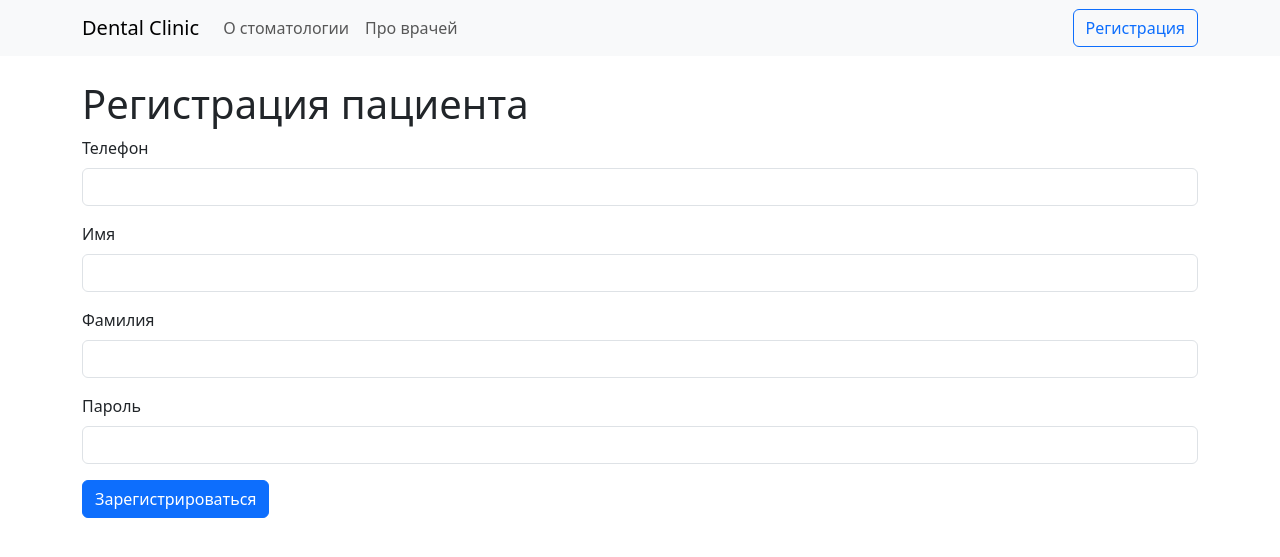
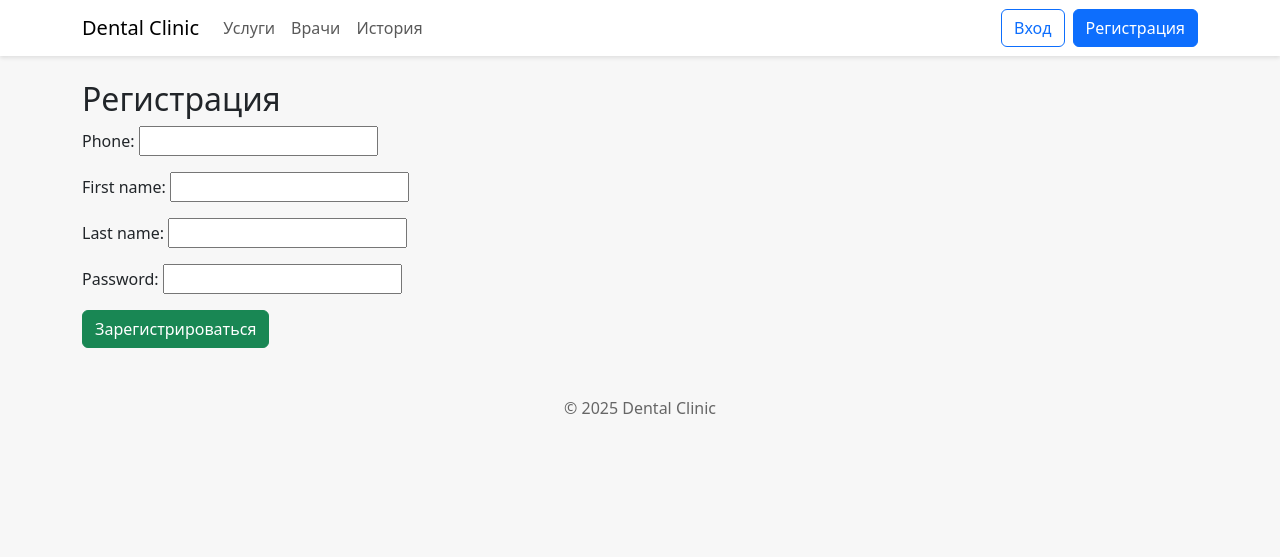
Before and after one commit to Temirlan2604/Demeu, a Django app: page /register/ in a window 1280 px wide. Shown: the top 557 px of the page. Run offline with Django 5.2, Linux system fonts and the light colour scheme.

Commit message:
доработка сайта(все еще макет)

```diff
--- /dev/null
+++ b/web_project/clinic/forms.py
@@ -0,0 +1,39 @@
+from django import forms
+from django.contrib.auth import authenticate
+from .models import Appointment, Review, CustomUser, Patient
+
+class RegistrationForm(forms.ModelForm):
+    password = forms.CharField(widget=forms.PasswordInput)
+    class Meta:
+        model = CustomUser
+        fields = ['phone','first_name','last_name','password']
+
+    def save(self, commit=True):
+        user = super().save(commit=False)
+        user.set_password(self.cleaned_data['password'])
+        if commit: user.save()
+        Patient.objects.create(user=user)
+        return user
+
+class LoginForm(forms.Form):
+    phone = forms.CharField()
+    password = forms.CharField(widget=forms.PasswordInput)
+    def clean(self):
+        data = super().clean()
+        user = authenticate(phone=data.get('phone'), password=data.get('password'))
+        if not user:
+            raise forms.ValidationError('Неверные данные')
+        data['user'] = user
+        return data
+
+class AppointmentForm(forms.ModelForm):
+    class Meta:
+        model = Appointment
+        fields = ['doctor','service','date_time']
+        widgets = {'date_time': forms.DateTimeInput(attrs={'type':'datetime-local'})}
+
+class ReviewForm(forms.ModelForm):
+    class Meta:
+        model = Review
+        fields = ['appointment','rating','comment']
+        widgets = {'appointment': forms.HiddenInput}
--- a/web_project/clinic/models.py
+++ b/web_project/clinic/models.py
@@ -88,3 +88,19 @@ class Appointment(models.Model):
     class Meta:
         verbose_name = "Запись"
         verbose_name_plural = "Записи"
+
+class Review(models.Model):
+    appointment = models.OneToOneField(Appointment, on_delete=models.CASCADE)
+    rating = models.IntegerField(
+        choices=[(i, str(i)) for i in range(1, 6)],
+        verbose_name="Оценка"
+    )
+    comment = models.TextField(blank=True, verbose_name="Комментарий")
+    created = models.DateTimeField(auto_now_add=True, verbose_name="Дата отзыва")
+
+    def __str__(self):
+        return f"Отзыв к {self.appointment} — {self.rating}"
+
+    class Meta:
+        verbose_name = "Отзыв"
+        verbose_name_plural = "Отзывы"
--- /dev/null
+++ b/web_project/clinic/static/clinic/css/custom.css
@@ -0,0 +1,4 @@
+body { background: #f7f7f7; }
+.navbar { box-shadow: 0 2px 4px rgba(0,0,0,0.1); }
+.card { margin-bottom: 1rem; }
+footer { text-align: center; padding: 1rem 0; margin-top: 2rem; color: #666; }
--- a/web_project/clinic/templates/clinic/base.html
+++ b/web_project/clinic/templates/clinic/base.html
@@ -1,30 +1,33 @@
+{% load static %}
 <!DOCTYPE html>
 <html lang="ru">
-<head>
-    <meta charset="UTF-8">
-    <meta name="viewport" content="width=device-width, initial-scale=1">
-    <title>Dental Clinic</title>
+<head><meta charset="UTF-8"><meta name="viewport" content="width=device-width,initial-scale=1">
 <link href="https://cdn.jsdelivr.net/npm/bootstrap@5.3.3/dist/css/bootstrap.min.css" rel="stylesheet">
-</head>
+<link href="{% static 'clinic/css/custom.css' %}" rel="stylesheet">
+<title>Dental Clinic</title></head>
 <body>
-<nav class="navbar navbar-expand-lg navbar-light bg-light">
+<nav class="navbar navbar-expand-lg navbar-light bg-white">
 <div class="container">
-    <a class="navbar-brand" href="{% url 'info_ui' %}">Dental Clinic</a>
-    <button class="navbar-toggler" type="button" data-bs-toggle="collapse" data-bs-target="#navbarNav">
-      <span class="navbar-toggler-icon"></span>
-    </button>
-    <div class="collapse navbar-collapse" id="navbarNav">
+<a class="navbar-brand" href="{% url 'service_list' %}">Dental Clinic</a>
+<button class="navbar-toggler" data-bs-toggle="collapse" data-bs-target="#nav"><span class="navbar-toggler-icon"></span></button>
+<div class="collapse navbar-collapse" id="nav">
 <ul class="navbar-nav me-auto">
-        <li class="nav-item"><a class="nav-link" href="{% url 'info_ui' %}">О стоматологии</a></li>
-        <li class="nav-item"><a class="nav-link" href="{% url 'doctors_ui' %}">Про врачей</a></li>
+<li class="nav-item"><a class="nav-link" href="{% url 'service_list' %}">Услуги</a></li>
+<li class="nav-item"><a class="nav-link" href="{% url 'doctor_list' %}">Врачи</a></li>
+<li class="nav-item"><a class="nav-link" href="{% url 'history' %}">История</a></li>
 </ul>
-      <a class="btn btn-outline-primary" href="{% url 'register_ui' %}">Регистрация</a>
+<div class="d-flex">
+{% if user.is_authenticated %}
+<a href="{% url 'logout' %}" class="btn btn-outline-secondary">Выход</a>
+{% else %}
+<a href="{% url 'login' %}" class="btn btn-outline-primary me-2">Вход</a>
+<a href="{% url 'register' %}" class="btn btn-primary">Регистрация</a>
+{% endif %}
+</div>
 </div>
 </div>
 </nav>
-<div class="container mt-4">
-    {% block content %}{% endblock %}
-</div>
+<div class="container mt-4">{% block content %}{% endblock %}</div>
+<footer>© 2025 Dental Clinic</footer>
 <script src="https://cdn.jsdelivr.net/npm/bootstrap@5.3.3/dist/js/bootstrap.bundle.min.js"></script>
-</body>
-</html>
+</body></html>
--- a/web_project/clinic/templates/clinic/info.html
+++ /dev/null
@@ -1,5 +0,0 @@
-{% extends "clinic/base.html" %}
-{% block content %}
-<h1>О стоматологической клинике</h1>
-<p>Здесь вы можете узнать об услугах, команде врачей и записаться на приём онлайн.</p>
-{% endblock %}
--- /dev/null
+++ b/web_project/clinic/templates/clinic/login.html
@@ -0,0 +1,5 @@
+{% extends 'clinic/base.html' %}
+{% block content %}
+<h2>Вход</h2>
+<form method="post">{% csrf_token %}{{ form.as_p }}<button class="btn btn-primary">Войти</button></form>
+{% endblock %}
--- a/web_project/clinic/templates/clinic/register.html
+++ b/web_project/clinic/templates/clinic/register.html
@@ -1,50 +1,5 @@
-{% extends "clinic/base.html" %}
+{% extends 'clinic/base.html' %}
 {% block content %}
-<h1>Регистрация пациента</h1>
-<form id="register-form">
-  <div class="mb-3">
-    <label for="phone" class="form-label">Телефон</label>
-    <input type="text" id="phone" class="form-control" required>
-  </div>
-  <div class="mb-3">
-    <label for="first-name" class="form-label">Имя</label>
-    <input type="text" id="first-name" class="form-control" required>
-  </div>
-  <div class="mb-3">
-    <label for="last-name" class="form-label">Фамилия</label>
-    <input type="text" id="last-name" class="form-control" required>
-  </div>
-  <div class="mb-3">
-    <label for="password" class="form-label">Пароль</label>
-    <input type="password" id="password" class="form-control" required>
-  </div>
-  <button type="submit" class="btn btn-primary">Зарегистрироваться</button>
-</form>
-<div id="message" class="mt-3"></div>
-
-<script>
-const form = document.getElementById('register-form');
-form.addEventListener('submit', async e => {
-  e.preventDefault();
-  const data = {
-    phone: document.getElementById('phone').value,
-    first_name: document.getElementById('first-name').value,
-    last_name: document.getElementById('last-name').value,
-    password: document.getElementById('password').value,
-  };
-  const res = await fetch('/api/register/', {
-    method: 'POST',
-    headers: {'Content-Type': 'application/json'},
-    body: JSON.stringify(data)
-  });
-  const msg = document.getElementById('message');
-  if (res.ok) {
-    msg.innerHTML = '<div class="alert alert-success">Регистрация успешна</div>';
-    form.reset();
-  } else {
-    const err = await res.json();
-    msg.innerHTML = `<div class="alert alert-danger">${JSON.stringify(err)}</div>`;
-  }
-});
-</script>
+<h2>Регистрация</h2>
+<form method="post">{% csrf_token %}{{ form.as_p }}<button class="btn btn-success">Зарегистрироваться</button></form>
 {% endblock %}
--- /dev/null
+++ b/web_project/clinic/templates/clinic/review_form.html
@@ -0,0 +1,5 @@
+{% extends 'clinic/base.html' %}
+{% block content %}
+<h2>Отзыв по приёму {{ appt.date_time }}</h2>
+<form method="post">{% csrf_token %}{{ form.as_p }}<button class="btn btn-primary">Сохранить</button></form>
+{% endblock %}
--- a/web_project/clinic/views_ui.py
+++ b/web_project/clinic/views_ui.py
@@ -1,15 +1,78 @@
-from django.shortcuts import render
-from .models import Doctor
+from django.shortcuts import render, redirect
+from django.contrib.auth import login, logout
+from django.contrib.auth.decorators import login_required
+from .forms import RegistrationForm, LoginForm, AppointmentForm, ReviewForm
+from .models import Service, Doctor, Appointment, Review
 
-# Страница "О стоматологии"
-def info_view(request):
-    return render(request, 'clinic/info.html')
+# Общее контекстное меню
+def navbar_context(request):
+    return {'user': request.user}
 
-# Страница "Про врачей"
-def doctors_view(request):
+# Регистрация
+
+def register(request):
+    form = RegistrationForm(request.POST or None)
+    if request.method=='POST' and form.is_valid():
+        user = form.save()
+        login(request, user)
+        return redirect('service_list')
+    return render(request,'clinic/register.html',{'form':form})
+
+# Логин
+
+def user_login(request):
+    form = LoginForm(request.POST or None)
+    if request.method=='POST' and form.is_valid():
+        login(request, form.cleaned_data['user'])
+        return redirect('service_list')
+    return render(request,'clinic/login.html',{'form':form})
+
+# Logout
+
+def user_logout(request):
+    logout(request)
+    return redirect('login')
+
+# Список услуг
+@login_required
+def service_list(request):
+    services = Service.objects.all()
+    return render(request,'clinic/service_list.html',{'services':services})
+
+# Список врачей
+@login_required
+def doctor_list(request):
     doctors = Doctor.objects.select_related('user').all()
-    return render(request, 'clinic/doctors.html', {'doctors': doctors})
+    return render(request,'clinic/doctor_list.html',{'doctors':doctors})
 
-# Страница регистрации (шаблон с fetch)
-def register_view(request):
-    return render(request, 'clinic/register.html')
+# Расписание врача
+@login_required
+def doctor_schedule(request, pk):
+    doctor = Doctor.objects.get(pk=pk)
+    appointments = Appointment.objects.filter(doctor=doctor)
+    form = AppointmentForm(initial={'doctor':doctor})
+    if request.method=='POST':
+        form = AppointmentForm(request.POST)
+        if form.is_valid():
+            appt = form.save(commit=False)
+            appt.patient = request.user.patient
+            appt.save()
+            return redirect('history')
+    return render(request,'clinic/doctor_schedule.html',{ 'doctor':doctor,'appointments':appointments,'form':form })
+
+# История приёмов
+@login_required
+def history(request):
+    appts = Appointment.objects.filter(patient=request.user.patient)
+    return render(request,'clinic/history.html',{'appointments':appts})
+
+# Оставить отзыв
+@login_required
+def leave_review(request, pk):
+    appt = Appointment.objects.get(pk=pk, patient=request.user.patient)
+    review, created = Review.objects.get_or_create(appointment=appt)
+    form = ReviewForm(request.POST or None, instance=review)
+    if request.method=='POST' and form.is_valid():
+        form.save()
+        return redirect('history')
+    return render(request,'clinic/review_form.html',{'form':form,'appt':appt})
--- a/web_project/web_project/settings.py
+++ b/web_project/web_project/settings.py
@@ -129,3 +129,6 @@ STATIC_URL = "/static/"
 DEFAULT_AUTO_FIELD = "django.db.models.BigAutoField"
 
 AUTH_USER_MODEL = "clinic.CustomUser"
+
+LOGIN_URL = 'login'        # имя URL из urls_ui.py
+LOGIN_REDIRECT_URL = '/'   # куда идти после успешного входа
```
Also changed, not shown: web_project/clinic/templates/clinic/doctor_list.html (added, +13 -0 lines), web_project/clinic/templates/clinic/doctor_schedule.html (added, +8 -0 lines), web_project/clinic/templates/clinic/doctors.html (deleted, +0 -18 lines), web_project/clinic/templates/clinic/history.html (added, +10 -0 lines), web_project/clinic/templates/clinic/service_list.html (added, +11 -0 lines), web_project/clinic/urls_ui.py (+13 -5 lines), web_project/clinic/migrations/0002_alter_appointment_options_alter_customuser_options_and_more.py (added), web_project/clinic/templates/clinic/appointment_form.html (added). Lines whose indentation alone changed are shown as unchanged.
